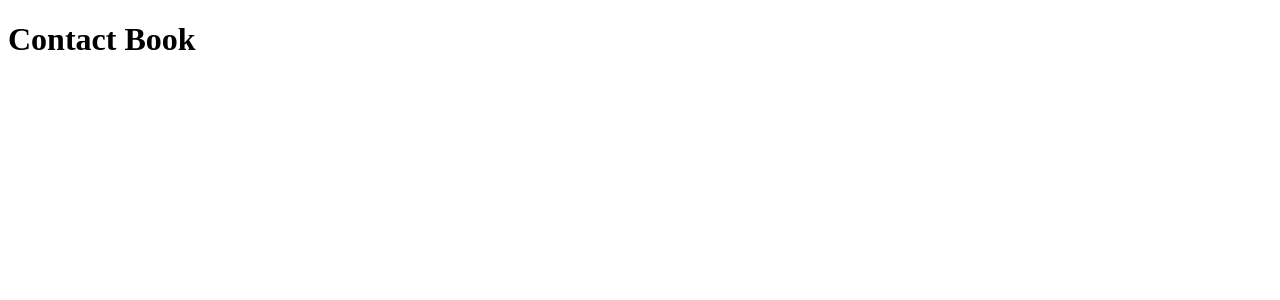
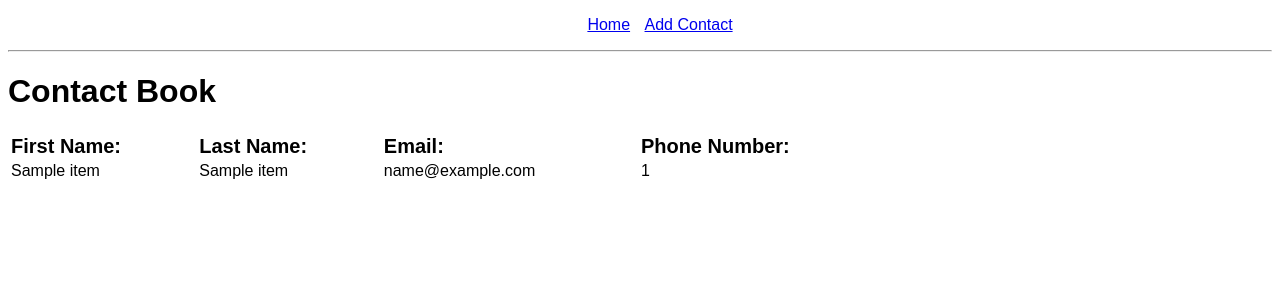
Before and after one commit to abbasalamin12/ContactBookSite, a Django app: page / in a window 1280 px wide. Shown: the top 300 px of the page. Run offline with Django 3.2, Linux system fonts and the light colour scheme; a database or web service that is not in the repository returns one stand-in record (values such as "Sample title"); data that the repository does not hold is empty.

Commit message:
feat: made the homepage list contacts, added a basic navbar, and improved styling

```diff
--- a/ContactBookSite/contactbook/static/style.css
+++ b/ContactBookSite/contactbook/static/style.css
@@ -1,6 +1,20 @@
+body {
+  font-family: Arial, Helvetica, sans-serif;
+}
 label {
   display: block;
 }
 input[type="submit"] {
   display: block;
 }
+
+th {
+  font-size: 20px;
+}
+ul#navbar {
+  text-align: center;
+}
+ul#navbar li {
+  display: inline;
+  padding: 5px;
+}
--- a/ContactBookSite/contactbook/templates/contactbook/index.html
+++ b/ContactBookSite/contactbook/templates/contactbook/index.html
@@ -4,6 +4,31 @@
     {% load static %}
     <link rel="stylesheet" href="{% static 'style.css' %}" />
   </head>
+  <body>
+    <ul id="navbar">
+      <li><a href="/">Home</a></li>
+      <li><a href="addContact">Add Contact</a></li>
+    </ul>
+    <hr />
+
     <h1>Contact Book</h1>
+
+    <table style="width: 70%">
+      <tr style="text-align: left">
+        <th>First Name:</th>
+        <th>Last Name:</th>
+        <th>Email:</th>
+        <th>Phone Number:</th>
+      </tr>
+
+      {% for contact in contacts %}
+      <tr>
+        <td>{{ contact.contactFirstName }}</td>
+        <td>{{ contact.contactLastName }}</td>
+        <td>{{ contact.contactEmail}}</td>
+        <td>{{ contact.contactPhoneNumber}}</td>
+      </tr>
+      {% endfor %}
+    </table>
   </body>
 </html>
--- a/ContactBookSite/contactbook/views.py
+++ b/ContactBookSite/contactbook/views.py
@@ -7,6 +7,7 @@ from rest_framework.response import Response
 from .serializers import ContactSerializer
 
 import requests
+import json
 
 from .models import Contact
 from .forms import AddContactForm
@@ -63,14 +64,20 @@ def contactDelete(request, pk):
     return Response('Contact successfully deleted!')
 
 def index(request):
-    return render(request, 'contactbook/index.html')
+    # this page will list all of the contacts
+
+    # api call to GET the data
+    url = 'http://127.0.0.1:8000/api/contact-list/'
+    contactList = requests.get(url).json()
+
+    return render(request, 'contactbook/index.html', {'contacts': contactList})
 
 def addContact(request):
     if request.method == 'POST': # if the user submitted the form
         filledForm = AddContactForm(request.POST)
         if filledForm.is_valid(): # validate data before saving
 
-            # making the api call to post the data
+            # making the api call to POST the data
             url = 'http://127.0.0.1:8000/api/contact-create/'
             contactData = request.POST
             requests.post(url, contactData)
```
Also changed, not shown: ContactBookSite/contactbook/templates/contactbook/addContact.html (+8 -3 lines), ContactBookSite/db.sqlite3.
